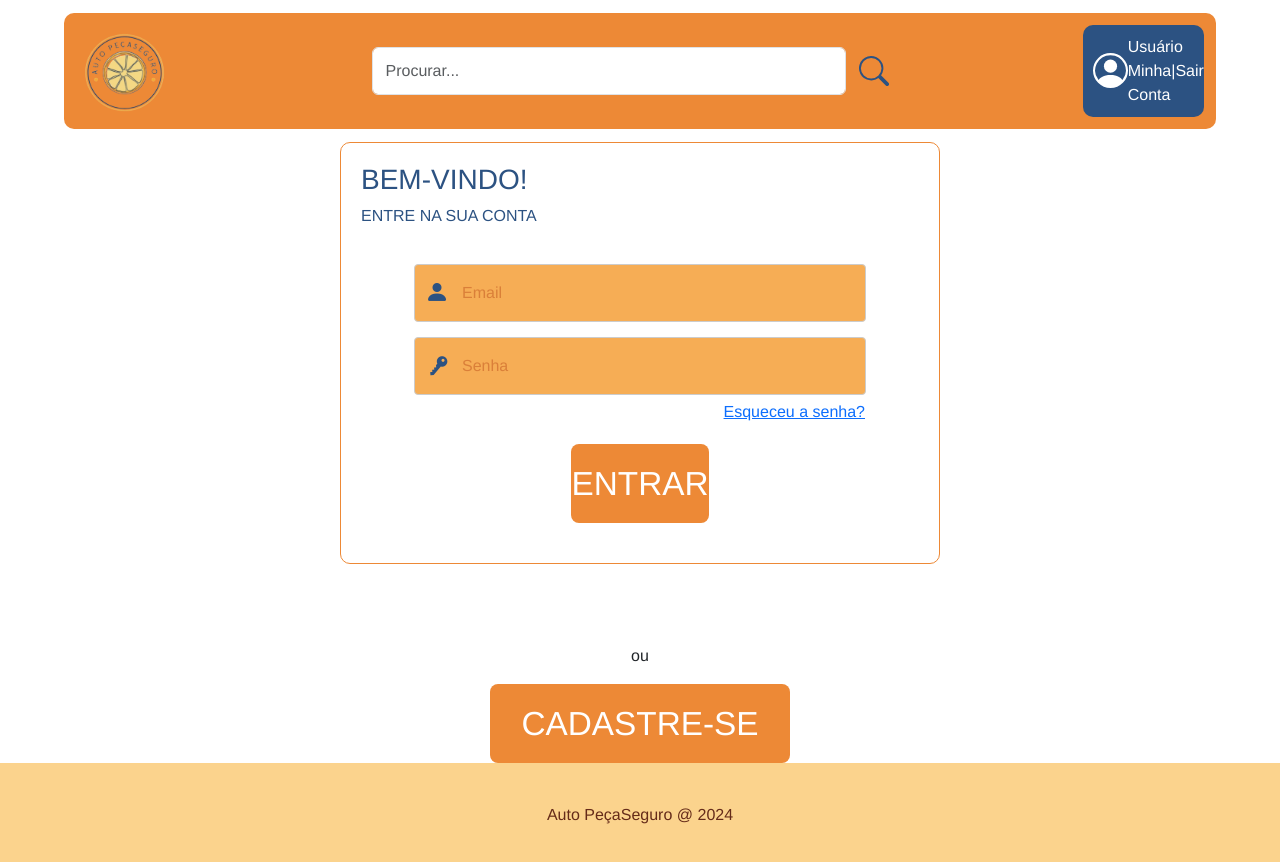
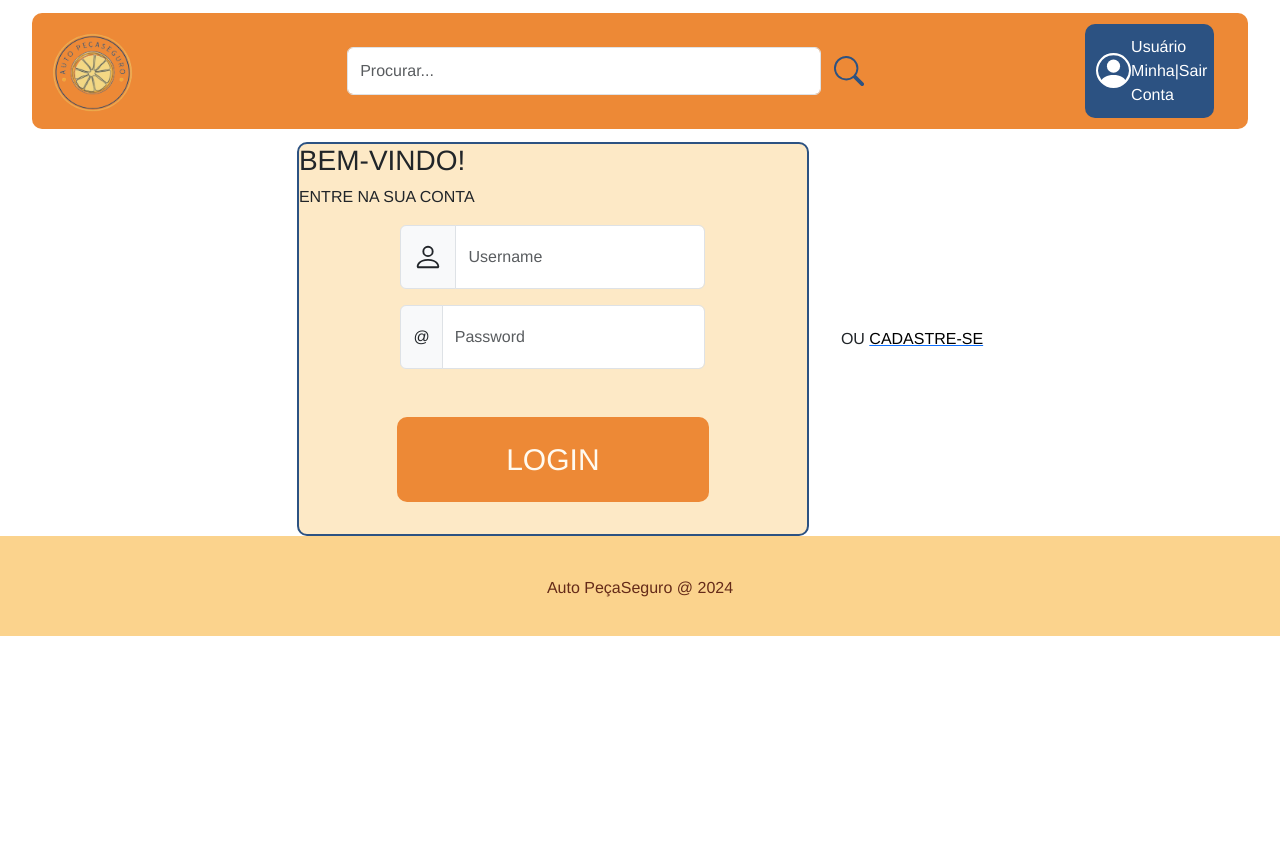
Before and after one commit to Davialves22/Projeto-web2-react, a React (Create React App) app in the folder projeto-web-js/: page /Login in a window 1280 px wide. After the commit the page ends 800 px from the top, so only its background shows below. Built offline with nearby package versions, Linux system fonts and the light colour scheme.

Commit message:
atualização:atualizado os componentes do header e da página de login

```diff
--- a/projeto-web-js/src/components/card/Card.module.css
+++ b/projeto-web-js/src/components/card/Card.module.css
@@ -1,84 +1,95 @@
 .Card {
     box-sizing: border-box;
     max-width: 100%;
-    width: 300px;
+    width: 10rem;
+    height: 16rem;
     margin: 0 auto;
-    border-radius: 10px;
+    border-radius: 8px;
     overflow: hidden;
     background-color: #fbd38e;
-    padding: 20px;
+    padding: 10px;
     box-shadow: 0 4px 8px rgba(0, 0, 0, 0.2);
     border: 0.25px solid #fbd38e;
     transition: background-color 0.3s, transform 0.3s;
 }
 
 .card_txt {
-    margin: 10px;
+    margin: 5px;
     padding: 0;
+    font-size: 0.75rem;
 }
 
 .card-img-top {
     width: 100%;
     height: auto;
-    max-height: 200px;
+    max-height: 100px;
     object-fit: cover;
     border: 1px solid #ED8936;
 }
 
-
 .buyButton {
     background-color: #ED8936;
     border: none;
-    padding: 10px;
+    padding: 5px 8px;
+    font-size: 0.7rem;
     transition: background-color 0.3s, transform 0.3s;
 }
 
 .buyButton:hover {
-    transform: scale(1.25);
+    transform: scale(1.2);
     background-color: #b1672a;
 }
 
 .buttonGroup {
     margin: 0;
     display: flex;
-    gap: 2.55rem;
+    justify-content: space-between;
     margin-top: 0.5rem;
-    padding: 10px;
+    padding: 5px;
 }
 
 .btn {
-    flex: 1;
-    font-size: 0.875rem;
-    padding: 0.5rem;
+    font-size: 0.75rem;
+    padding: 5px 10px;
 }
 
 .cartButton {
     background-color: #2C5282;
-    width: 60px;
-    height: 50px;
-    padding: 10px;
+    width: 40px;
+    height: 35px;
+    display: flex;
+    align-items: center;
+    justify-content: center;
+    padding: 5px;
     transition: background-color 0.3s, transform 0.3s;
 }
 
-.cartButton:hover{
-    transform: scale(1.25);
+.cartButton:hover {
+    transform: scale(1.2);
 }
 
 @media (max-width: 768px) {
     .Card {
-        max-width: 100%;
+        width: 100%;
+        height: auto;
     }
 
     .card-img-top {
-        max-height: 150px;
+        max-height: 70px;
     }
 
     .card-body {
-        padding: 0.5rem;
+        padding: 0.3rem;
     }
 
     .buttonGroup {
         flex-direction: column;
-        gap: 0.5rem;
+        gap: 0.3rem;
+    }
+
+    .btn, .cartButton {
+        width: 100%;
+        font-size: 0.7rem;
+        padding: 5px;
     }
 }
--- a/projeto-web-js/src/components/header/Header.js
+++ b/projeto-web-js/src/components/header/Header.js
@@ -77,13 +77,11 @@ export const Header = ({ username }) => {
                 <div id={classes.navBarLinks}>
                   {/* TO FIX - mudar o redirecionamento do link */}
                   <Link to="/MinhaConta" class={classes.btnOp}>
-                    {" "}
-                    Minha Conta{" "}
+                    Minha Conta
                   </Link>
                   |
                   <Link to="/Login" class={classes.btnOp}>
-                    {" "}
-                    Sair{" "}
+                    Sair
                   </Link>
                 </div>
               </div>
--- a/projeto-web-js/src/components/header/Header.module.css
+++ b/projeto-web-js/src/components/header/Header.module.css
@@ -1,9 +1,10 @@
 #navbar{
     background-color: var(--primary-color);
     border-radius: 10px;
+    box-sizing: border-box;
 
-    max-width: 100vw;
-    width: 90%;
+    max-width: 3150px;
+    width: 95%;
 
     margin: 1% auto;
 }
@@ -22,6 +23,8 @@
     width: 12%;
     display: flex;
     justify-content: space-around;
+
+    margin: 0 2%;
 }
 
 #navBarUser{
--- a/projeto-web-js/src/routes/pages/RegisterPage/Register.module.css
+++ b/projeto-web-js/src/routes/pages/RegisterPage/Register.module.css
@@ -1,6 +1,6 @@
 #main {
   max-width: 100vw;
-  width: 80%;
+  width: 50%;
 
   margin: 2% auto;
 
--- /dev/null
+++ b/projeto-web-js/src/routes/pages/loginPage/Login.css
@@ -0,0 +1,56 @@
+main{
+    display: flex;
+    align-items: center;
+    justify-content: center;
+    gap: 2rem;
+}
+
+#login{
+    background-color: var(--third-color);
+    border: 2px solid var(--second-color);
+    border-radius: 10px;
+
+    max-width: 40vw;
+    width: 100%;
+
+}
+
+#form-login{
+    width: 60%;
+}
+
+    #input-login{
+        height: 4rem;
+    }
+
+#form-pass{
+    width: 60%;
+}
+
+    #input-pass{
+        height: 4rem;
+    }
+.btnConfirm{
+    border: none;
+    color: #fffaf0;
+    background-color: #ed8936;
+
+    width: 311.72px;
+    height: 85px;
+    font-size: 30px;
+    border-radius: 10px;
+
+    margin: 2rem;
+}
+
+#form{
+    display: flex;
+    flex-direction: column;
+    align-items: center;
+}
+
+#link-register{
+    color: black;
+    text-decoration:dashed ;
+
+}
--- a/projeto-web-js/src/routes/pages/loginPage/Login.js
+++ b/projeto-web-js/src/routes/pages/loginPage/Login.js
@@ -1,15 +1,13 @@
 import React, { useState } from 'react';
 import { Link } from 'react-router-dom';
-import styles from "./Login.module.css";
+import "./Login.css";
 
 export function Login() {
-    // Estado para armazenar os valores dos campos e mensagens de erro
     const [email, setEmail] = useState('');
     const [password, setPassword] = useState('');
     const [emailError, setEmailError] = useState('');
     const [passwordError, setPasswordError] = useState('');
 
-    // Função para validar o email
     const validateEmail = (value) => {
         if (value.length === 0) {
             setEmailError('Email é obrigatório');
@@ -20,7 +18,6 @@ export function Login() {
         }
     };
 
-    // Função para validar a senha
     const validatePassword = (value) => {
         if (!value) {
             setPasswordError('Senha é obrigatória');
@@ -29,103 +26,76 @@ export function Login() {
         }
     };
 
-    // Função chamada quando o email muda
     const handleEmailChange = (e) => {
         const value = e.target.value;
         setEmail(value);
         validateEmail(value);
     };
 
-    // Função chamada quando a senha muda
     const handlePasswordChange = (e) => {
         const value = e.target.value;
         setPassword(value);
         validatePassword(value);
     };
 
-    // Função para verificar se o formulário está válido
     const isFormValid = () => {
         return emailError === '' && passwordError === '' && email !== '' && password !== '';
     };
 
     return (
-        <div className={styles.container}>
-            <main className={styles.centralize}>
-                <section className={styles.section}>
-                    <div className={styles.text}>
+        <main>
+            <section id="login">
                 <h3>BEM-VINDO!</h3>
                 <p>ENTRE NA SUA CONTA</p>
-                    </div>
-                </section>
+                <div id="form">
+                    <div id="form-login" className="input-group mb-3">
+                        <span className="input-group-text" id="basic-addon1">
+                            <svg xmlns="http://www.w3.org/2000/svg" width="30" height="30" fill="currentColor" className="bi bi-person" viewBox="0 0 16 16">
+                                <path d="M8 8a3 3 0 1 0 0-6 3 3 0 0 0 0 6m2-3a2 2 0 1 1-4 0 2 2 0 0 1 4 0m4 8c0 1-1 1-1 1H3s-1 0-1-1 1-4 6-4 6 3 6 4m-1-.004c-.001-.246-.154-.986-.832-1.664C11.516 10.68 10.289 10 8 10s-3.516.68-4.168 1.332c-.678.678-.83 1.418-.832 1.664z" />
+                            </svg>
+                        </span>
 
-                <section className={styles.section}>
-                    <form className={styles.form}>
-                        <section className={styles.inputEmail}>
-                            <span className={`bi bi-person-fill ${styles.customIcons}`}></span>
-                            <input
-                                type="email"
-                                placeholder="Email"
-                                required
+                        <input type="text"
+                            id="input-login"
+                            className="form-control"
+                            placeholder="Username"
+                            aria-label="Username"
+                            aria-describedby="basic-addon1"
                             data-testid="email"
                             value={email}
                             onChange={handleEmailChange}
                         />
-                            {emailError && (
-                                <div data-testid="email-required" className={styles.error}>
-                                    {emailError}
                     </div>
-                            )}
-                        </section>
 
-                        <section className={styles.inputPassword}>
-                            <span className={`bi bi-key-fill ${styles.customIcon}`}></span>
-                            <input
-                                type="password"
-                                placeholder="Senha"
-                                required
+                    <div id="form-pass" className="input-group mb-3">
+                        <span className="input-group-text" id="basic-addon1">@</span>
+                        <input type="password"
+                            id="input-pass"
+                            className="form-control"
+                            placeholder="Password"
+                            aria-label="Username"
+                            aria-describedby="basic-addon1"
                             data-testid="password"
                             value={password}
-                                onChange={handlePasswordChange}
-                            />
-                            {passwordError && (
-                                <div data-testid="password-required" className={styles.error}>
-                                    {passwordError}
+                            onChange={handlePasswordChange} />
                     </div>
-                            )}
-                        </section>
 
-                        <button
+                    <Link to="/">
+                        <button className="btnConfirm"
                             type="button"
-                            className={styles.forget}
-                            data-testid="recover-password-button"
-                            disabled={emailError !== '' || email === ''}
-                        >
-                        <Link to="/ForgetPass">
-                            Esqueceu a senha?
-                        </Link>
-                        </button>
-
-                        <Link to="/" style={{ textDecoration: 'none' }}>
-                            <button
-                                className={styles.enter}
                             data-testid="login-button"
-                                disabled={!isFormValid()}
-                            >
-                                ENTRAR
-                            </button>
-                        </Link>
-                    </form>
-                </section>
-            </main>
-
-            <div className={styles.cadastro}>
-                <p>ou</p>
-                <Link to="/Register" style={{ textDecoration: 'none' }}>
-                    <button className={styles.enter}>
-                        CADASTRE-SE
+                            disabled={!isFormValid()}>
+                            LOGIN
                         </button>
                     </Link>
                 </div>
-        </div>
+            </section>
+            <section id="cadaster">
+                <span> OU </span>
+                <Link to="/Register">
+                    <a href='#' id="link-register">CADASTRE-SE</a>
+                </Link>
+            </section>
+        </main>
     );
 }
--- a/projeto-web-js/src/routes/pages/loginPage/Login.module.css
+++ /dev/null
@@ -1,109 +0,0 @@
-.centralize {
-    display: flex;
-    flex-direction: column;
-    align-items: center;
-    border: 1px solid var(--primary-color);
-    border-radius: 10px;
-    max-width: 100%;
-    width: 600px;
-    margin: 0 auto;
-    padding: 20px;
-    box-sizing: border-box;
-    overflow: hidden;
-    margin-bottom: 80px;
-}
-
-.section {
-    width: 100%;
-    margin-bottom: 20px;
-}
-
-.form {
-    width: 100%;
-    display: flex;
-    flex-direction: column;
-    align-items: center;
-}
-
-.inputEmail,
-.inputPassword {
-    display: flex;
-    align-items: center;
-    margin-bottom: 15px;
-    border: 1px solid #ccc;
-    border-radius: 4px;
-    padding: 5px;
-    background-color: #F6AD55;
-    width: 100%;
-    max-width: 452px;
-}
-
-.inputEmail input,
-.inputPassword input {
-    border: none !important;
-    padding: 8px;
-    background-color: #F6AD55;
-    width: 100%;
-}
-
-.inputEmail ::placeholder,
-.inputPassword ::placeholder {
-    color: #c0562187;
-}
-
-
-button.forget {
-    background: none;
-    border: none;
-    color: #2C5282;
-    text-align: end;
-    padding: 0 25px 0 0;
-    width: 100%;
-    max-width: 500px;
-    margin-bottom: 20px;
-    margin-top: -10px;
-}
-
-button.enter {
-    align-items: center;
-    justify-content: center;
-    background-color: #ED8936;
-    width: 100%;
-    max-width: 300px;
-    height: 79px;
-    border: none;
-    border-radius: 8px;
-    color: white;
-    font-size: 25pt;
-    cursor: pointer;
-    display: block;
-    margin: 0 auto;
-}
-
-button:active {
-    opacity: 0.8;
-}
-
-.cadastro {
-    margin-top: 20px;
-    text-align: center;
-}
-
-.text {
-    text-align: left;
-    width: 100%;
-    color: #2C5282;
-}
-
-.customIcons {
-    color: #2C5282 !important;
-    padding: 5px;
-    font-size: 24px;
-}
-
-.customIcon {
-    color: #2C5282 !important;
-    padding: 5px;
-    font-size: 24px;
-    transform: rotate(-230deg);
-}
```
Lines whose indentation alone changed are shown as unchanged.
